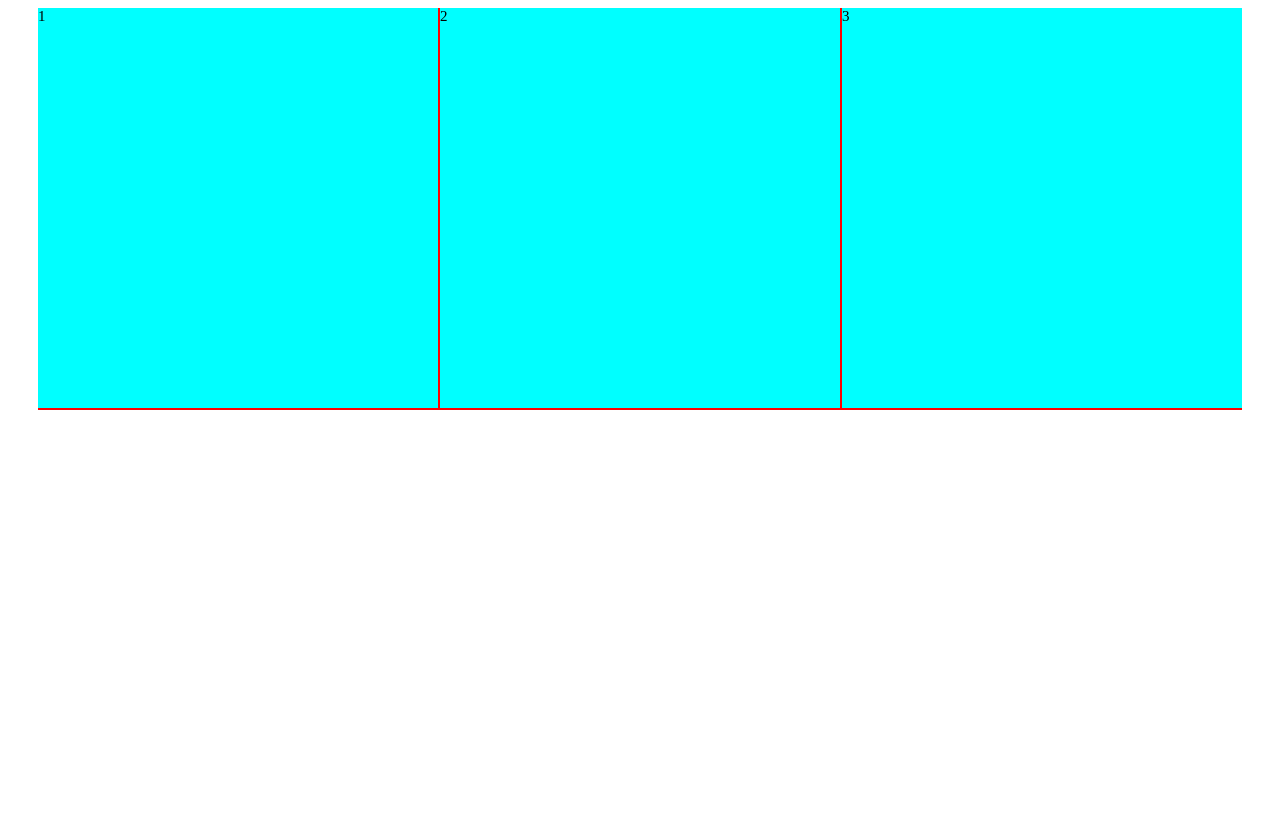
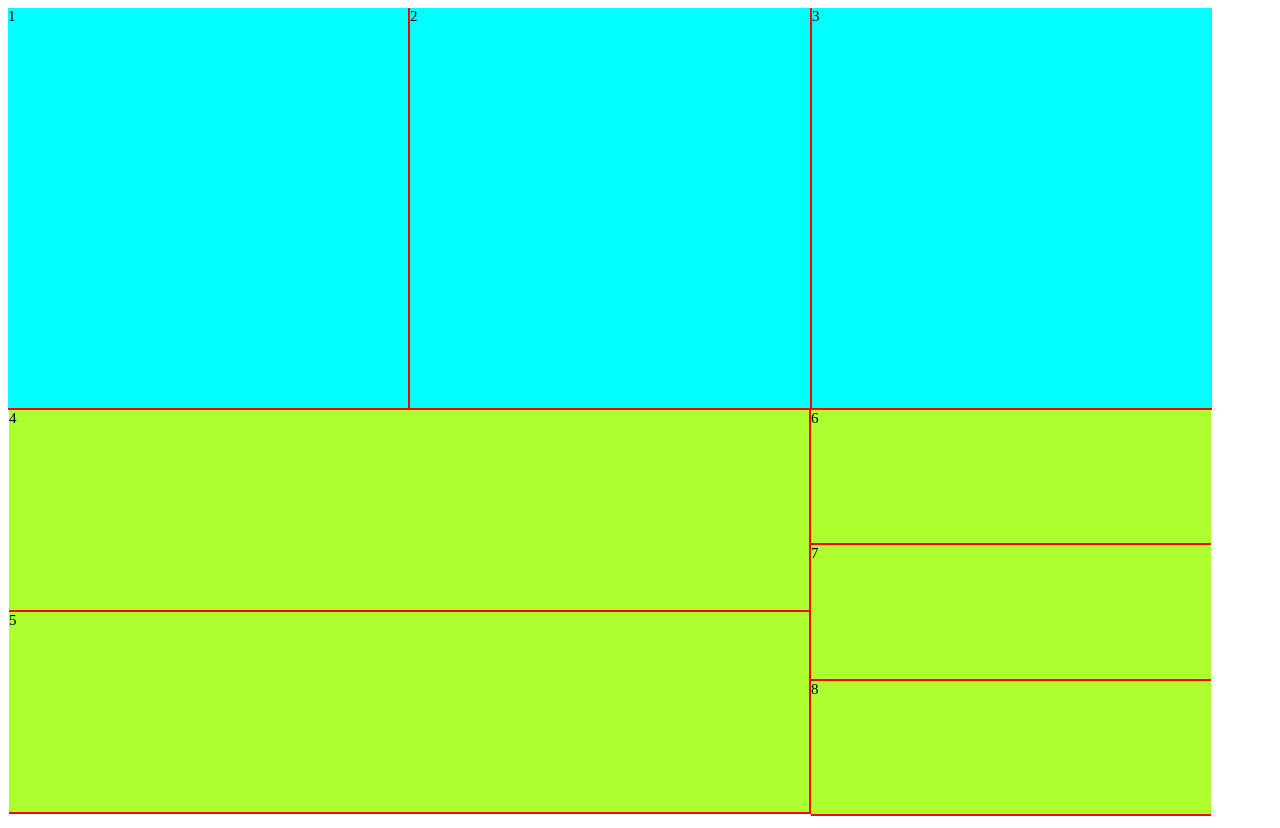
Before and after one commit to VyacheslavNedbaylo/HW5, a plain HTML site: page index.html in a window 1280 px wide. Before the commit the page ends 800 px from the top, so only its background shows below. Drawn offline with Linux system fonts and the light colour scheme.

Commit message:
added div and styles for groop green

```diff
--- a/css/style.css
+++ b/css/style.css
@@ -1,11 +1,10 @@
 @import url(reset.css);
 .wrapper{
   font-size: 0;
-      }
-.aqua,.green,.orange{
-    text-align: center;
-  }
-.aqua > div{
+  text-align: center;
+  display: inline-block;
+    }
+  .aqua>div{
   width: 400px;
   height: 400px;
   background-color: aqua;
@@ -14,7 +13,76 @@
   border-right: 2px solid red;
   text-align: left;
   font-size: 15px;
-  }
-  .aqua > div + div + div{
+    }
+.aqua>div+div+div{
     border-right: none;
   }
+
+
+.green1{
+  background-color:  greenyellow;
+  text-align: left;
+  font-size: 15px;
+  display: inline-block;
+}
+.green1-1{
+  width: 800px;
+  height: 200px;
+  border-right: 2px solid red;
+  border-bottom: 2px solid red;
+}
+.green1 + div {
+  display: inline-block;
+  }
+.green2{
+  vertical-align: top;
+}
+  .green2-1{
+  width: 400px;
+  height: 133.33px;
+  border-bottom: 2px solid red;
+  background-color:  greenyellow;
+  text-align: left;
+  font-size: 15px;
+}
+
+
+
+
+
+/*.
+
+.green2{
+  width: 400px;
+  height: 133.33px;
+  background-color:  yellow;
+  border: 2px solid blueviolet;
+
+  }
+
+/*.orange{
+  background-color: orange;
+  text-align: left;
+  font-size: 15px;
+}
+.orange1{
+  width: 400px;
+  height: 400px;
+  border-right: 2px solid red;
+  display: inline-block;
+  }
+.orange1 + div{
+  display: inline-block;
+}
+.orange2{
+  width: 800px;
+  height: 400px;
+  vertical-align: top;
+}
+.orange3{
+  width: 800px;
+  height: 200px;
+  border: 2px solid cornflowerblue;
+}
+
+*/
--- a/index.html
+++ b/index.html
@@ -13,25 +13,30 @@
         <div>2</div>
         <div>3</div>
     </div>
-    <div class="green">
-        <div>4</div>
-        <div>5</div>
-        <div>6</div>
-        <div>7</div>
-        <div>8</div>
 
+        <div class="green1">
+            <div class="green1-1">4</div>
+            <div class="green1-1">5</div>
         </div>
-    <div class="orange">
-        <div class="orange1">9</div>
-        <div class="orange2">10</div>
-        <div class="orange2">11</div>
-        <div class="orange2">12</div>
-        <div class="orange2">13</div>
+        <div class="green2">
+            <div class="green2-1">6</div>
+            <div class="green2-1">7</div>
+            <div class="green2-1">8</div>
         </div>
 
 
 
 
+    <div class="orange">
+        <div class="orange1">9</div>
+        <div class="orange2">
+            <div class="orange3">10</div>
+            <div class="orange4">11</div>
+            <div class="orange5">12</div>
+            <div class="orange5">13</div>
+        </div>
+
+    </div>
 </div>
 
 </body>
```
Lines whose indentation alone changed are shown as unchanged.
